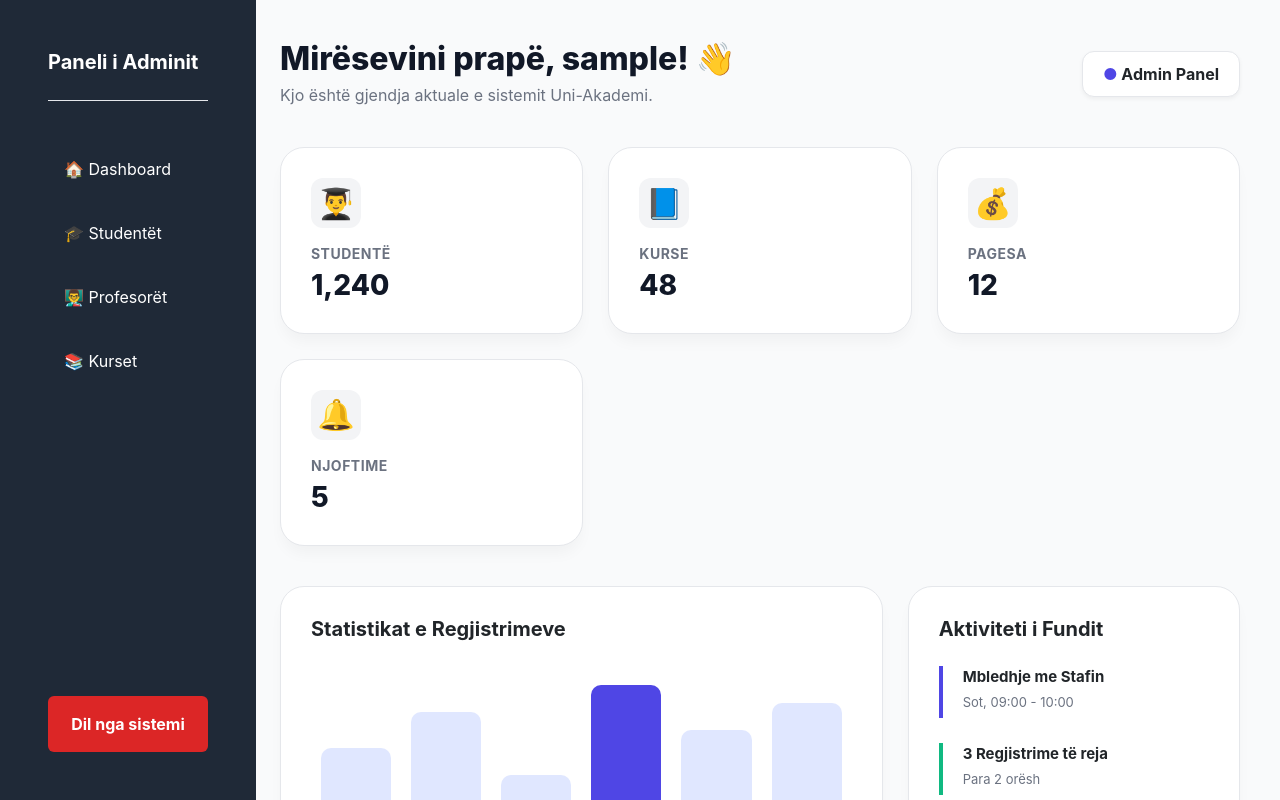
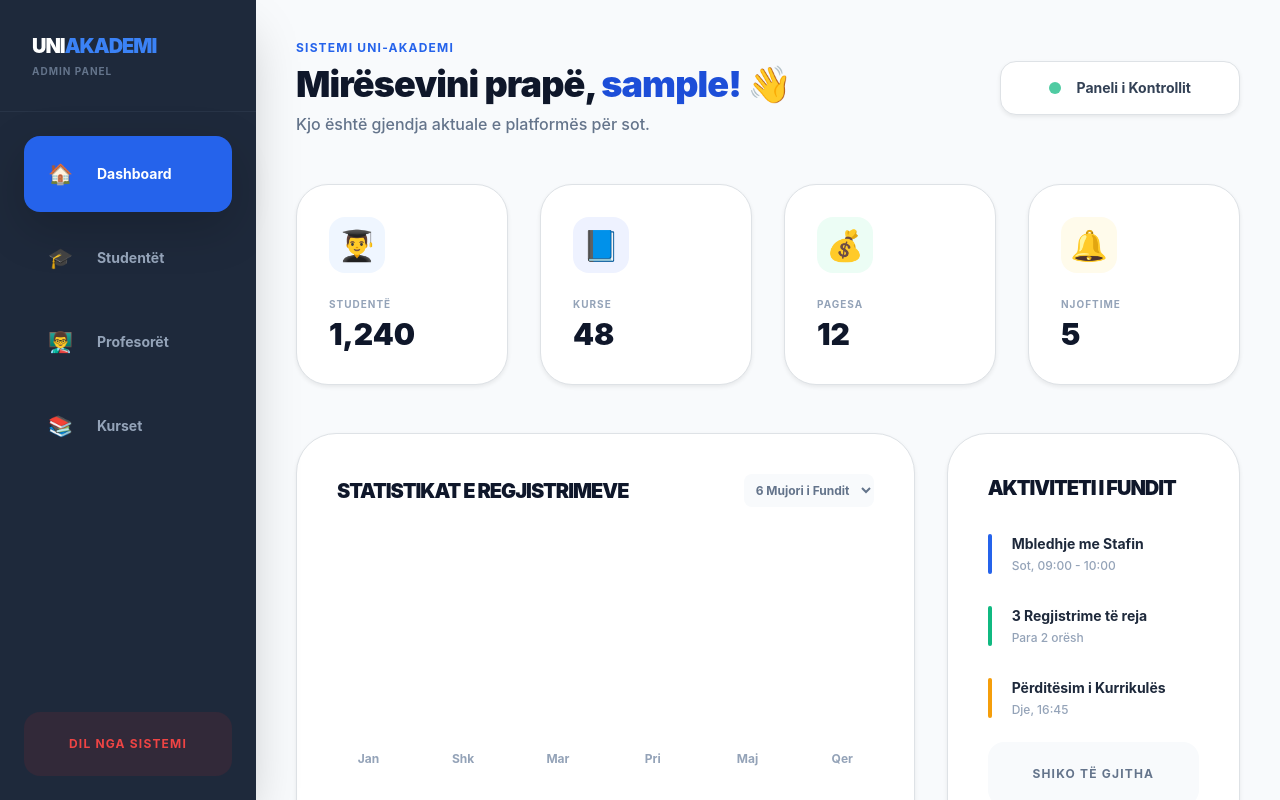
Before and after one commit to Rinesaibishi01/student-registration-platform, a React (Vite) app in the folder frontend/: page /Dashboard-admin in a window 1280 px wide. Shown: the top 800 px of the page. Built offline with nearby package versions, Linux system fonts and the light colour scheme; sample sign-in values are in the browser's storage.

Commit message:
Rregullimi i dizajnit te Dashboard-admin.jsx

```diff
--- a/frontend/package.json
+++ b/frontend/package.json
@@ -12,6 +12,7 @@
   "dependencies": {
     "@tailwindcss/vite": "^4.2.2",
     "axios": "^1.14.0",
+    "lucide-react": "^1.14.0",
     "react": "^19.2.4",
     "react-dom": "^19.2.4",
     "react-router-dom": "^7.14.0",
--- a/frontend/src/components/Sidebar.jsx
+++ b/frontend/src/components/Sidebar.jsx
@@ -1,8 +1,17 @@
 import React from "react";
-import { Link, useNavigate } from "react-router-dom";
-// Mund të përdorësh ikona thjesht me tekst nëse s'ke instaluar react-icons
-const Sidebar = () => {
+import { Link, useLocation, useNavigate } from "react-router-dom";
+
+function Sidebar() {
+  const location = useLocation();
   const navigate = useNavigate();
+
+  // Ky është blloku kritik - rrugët (path) duhet të jenë 100% si në App.js
+  const menuItems = [
+    { name: "Dashboard", path: "/Dashboard-admin", icon: "🏠" },
+    { name: "Studentët", path: "/Students", icon: "🎓" },
+    { name: "Profesorët", path: "/teachers", icon: "👨‍🏫" },
+    { name: "Kurset", path: "/Courses", icon: "📚" },
+  ];
 
   const handleLogout = () => {
     localStorage.clear();
@@ -10,24 +19,47 @@
   };
 
   return (
-    <div className="w-64 h-screen bg-gray-800 text-white fixed flex flex-col p-5">
-      <h2 className="text-xl font-bold mb-10 border-b pb-4">Paneli i Adminit</h2>
+    <aside className="fixed left-0 top-0 h-screen w-64 bg-[#1e293b] text-white flex flex-col z-[1000] shadow-2xl">
+      {/* HEADER */}
+      <div className="p-8 border-b border-slate-700/50">
+        <h2 className="text-xl font-black tracking-tighter uppercase text-white">
+          Uni<span className="text-blue-500">Akademi</span>
+        </h2>
+        <p className="text-[10px] text-slate-500 font-bold uppercase tracking-widest mt-1">Admin Panel</p>
+      </div>
 
-      <nav className="flex-1 space-y-2">
-        <Link to="/Dashboard-admin" className="block p-3 hover:bg-gray-700 rounded transition">🏠 Dashboard</Link>
-        <Link to="/students" className="block p-3 hover:bg-gray-700 rounded transition">🎓 Studentët</Link>
-        <Link to="/teachers" className="block p-3 hover:bg-gray-700 rounded transition">👨‍🏫 Profesorët</Link>
-        <Link to="/courses" className="block p-3 hover:bg-gray-700 rounded transition">📚 Kurset</Link>
+      {/* NAVIGATION */}
+      <nav className="flex-1 px-4 py-6 space-y-2">
+        {menuItems.map((item) => {
+          const isActive = location.pathname === item.path;
+          return (
+            <Link
+              key={item.name}
+              to={item.path}
+              className={`flex items-center gap-4 px-6 py-4 rounded-2xl font-bold text-sm transition-all no-underline ${
+                isActive
+                ? "bg-blue-600 text-white shadow-lg shadow-blue-900/20"
+                : "text-slate-400 hover:bg-slate-800 hover:text-white"
+              }`}
+            >
+              <span className="text-xl">{item.icon}</span>
+              {item.name}
+            </Link>
+          );
+        })}
       </nav>
 
+      {/* FOOTER */}
+      <div className="p-6 border-t border-slate-800">
         <button
           onClick={handleLogout}
-        className="mt-auto bg-red-600 p-3 rounded font-bold hover:bg-red-700 transition"
+          className="w-full py-4 bg-red-600/10 text-red-500 rounded-2xl font-bold text-xs uppercase tracking-widest hover:bg-red-600 hover:text-white transition-all border-none cursor-pointer"
         >
           Dil nga sistemi
         </button>
       </div>
+    </aside>
   );
-};
+}
 
 export default Sidebar;
--- a/frontend/src/pages/Dashboard/Dashboard-admin.jsx
+++ b/frontend/src/pages/Dashboard/Dashboard-admin.jsx
@@ -1,6 +1,6 @@
 import React from "react";
 import { useNavigate } from "react-router-dom";
-import Sidebar from "../../components/Sidebar"; // Importojmë Sidebar-in universal
+import Sidebar from "../../components/Sidebar";
 
 function Dashboard() {
   const navigate = useNavigate();
@@ -9,115 +9,114 @@
   const adminName = localStorage.getItem("userName") || "Admin";
 
   const stats = [
-    { title: "Studentë", count: "1,240", icon: "👨‍🎓" },
-    { title: "Kurse", count: "48", icon: "📘" },
-    { title: "Pagesa", count: "12", icon: "💰" },
-    { title: "Njoftime", count: "5", icon: "🔔" },
+    { title: "Studentë", count: "1,240", icon: "👨‍🎓", color: "bg-blue-50 text-blue-600" },
+    { title: "Kurse", count: "48", icon: "📘", color: "bg-indigo-50 text-indigo-600" },
+    { title: "Pagesa", count: "12", icon: "💰", color: "bg-emerald-50 text-emerald-600" },
+    { title: "Njoftime", count: "5", icon: "🔔", color: "bg-amber-50 text-amber-600" },
   ];
 
   return (
-    <div style={{ display: "flex", minHeight: "100vh", background: "#F9FAFB", fontFamily: "Inter, sans-serif" }}>
+    <div className="flex min-h-screen bg-[#F8FAFC] font-sans">
 
       {/* SIDEBAR UNIVERSAL */}
       <Sidebar />
 
-      {/* MAIN CONTENT - shtojmë marginLeft: "240px" ose "256px" (varet nga sidebar) */}
-      <main style={{ flex: 1, padding: "40px", marginLeft: "240px", overflowY: "auto" }}>
+      {/* MAIN CONTENT */}
+      <main className="flex-1 p-10 ml-[256px] overflow-y-auto">
 
-        {/* HEADER */}
-        <div style={{ marginBottom: "40px", display: "flex", justifyContent: "space-between", alignItems: "center" }}>
+        {/* HEADER SECTION */}
+        <div className="mb-12 flex justify-between items-center">
           <div>
-            <h1 style={{ margin: 0, fontSize: "32px", fontWeight: "800", color: "#111827" }}>
-              Mirësevini prapë, {adminName}! 👋
+            <h5 className="text-blue-600 font-bold uppercase tracking-widest text-xs mb-2">Sistemi Uni-Akademi</h5>
+            <h1 className="text-4xl font-black text-slate-900 tracking-tight">
+              Mirësevini prapë, <span className="text-blue-700">{adminName}!</span> 👋
             </h1>
-            <p style={{ color: "#6B7280", marginTop: "5px" }}>Kjo është gjendja aktuale e sistemit Uni-Akademi.</p>
+            <p className="text-slate-500 mt-2 font-medium">Kjo është gjendja aktuale e platformës për sot.</p>
           </div>
-          <div style={{
-            background: "white",
-            padding: "10px 20px",
-            borderRadius: "12px",
-            fontWeight: "bold",
-            border: "1px solid #E5E7EB",
-            boxShadow: "0 2px 4px rgba(0,0,0,0.05)"
-          }}>
-            <span style={{ color: "#4F46E5" }}>●</span> Admin Panel
+
+          <div className="flex items-center gap-3 bg-white px-5 py-3 rounded-2xl shadow-sm border border-slate-100">
+            <div className="w-3 h-3 bg-emerald-500 rounded-full animate-pulse"></div>
+            <span className="font-bold text-slate-700 text-sm">Paneli i Kontrollit</span>
           </div>
         </div>
 
         {/* STATS CARDS */}
-        <div style={{
-          display: "grid",
-          gridTemplateColumns: "repeat(auto-fit, minmax(240px, 1fr))",
-          gap: "25px",
-          marginBottom: "40px"
-        }}>
+        <div className="grid grid-cols-1 md:grid-cols-2 lg:grid-cols-4 gap-8 mb-12">
           {stats.map((item, i) => (
-            <div key={i} style={cardStyle}>
-              <div style={{
-                fontSize: "30px",
-                background: "#F3F4F6",
-                width: "50px",
-                height: "50px",
-                display: "flex",
-                alignItems: "center",
-                justifyContent: "center",
-                borderRadius: "12px",
-                marginBottom: "15px"
-              }}>
+            <div key={i} className="bg-white p-8 rounded-[2rem] border border-slate-50 shadow-sm hover:shadow-md transition-all duration-300 group cursor-pointer">
+              <div className={`${item.color} w-14 h-14 rounded-2xl flex items-center justify-center text-3xl mb-6 group-hover:scale-110 transition-transform`}>
                 {item.icon}
               </div>
-              <p style={{ color: "#6B7280", margin: "5px 0", fontSize: "14px", fontWeight: "700", textTransform: "uppercase", letterSpacing: "0.5px" }}>
+              <p className="text-slate-400 font-bold uppercase tracking-widest text-[10px] mb-1">
                 {item.title}
               </p>
-              <h2 style={{ margin: 0, fontSize: "28px", fontWeight: "800", color: "#111827" }}>{item.count}</h2>
+              <h2 className="text-3xl font-black text-slate-900">{item.count}</h2>
             </div>
           ))}
         </div>
 
-        {/* CONTENT GRIDS */}
-        <div style={{ display: "flex", gap: "25px", flexWrap: "wrap" }}>
+        {/* CONTENT GRIDS (Charts & Activity) */}
+        <div className="grid grid-cols-1 lg:grid-cols-3 gap-8">
 
-          {/* CHART PLACEHOLDER */}
-          <div style={{ ...cardStyle, flex: 2, minWidth: "400px" }}>
-            <h3 style={{ marginBottom: "25px", fontSize: "20px", fontWeight: "700" }}>Statistikat e Regjistrimeve</h3>
-            <div style={{ display: "flex", alignItems: "flex-end", gap: "20px", height: "200px", padding: "10px" }}>
-              {[60, 80, 45, 95, 70, 85].map((h, i) => (
-                <div key={i} style={{
-                  flex: 1,
-                  height: `${h}%`,
-                  background: i === 3 ? "#4F46E5" : "#E0E7FF",
-                  borderRadius: "10px",
-                  transition: "0.3s ease",
-                  cursor: "pointer"
-                }}
-                title={`${h} regjistrime`}
-                />
+          {/* CHART CARD */}
+          <div className="lg:col-span-2 bg-white p-10 rounded-[2.5rem] border border-slate-50 shadow-sm">
+            <div className="flex justify-between items-center mb-10">
+              <h3 className="text-xl font-black text-slate-900 uppercase tracking-tighter">Statistikat e Regjistrimeve</h3>
+              <select className="bg-slate-50 border-none text-slate-500 font-bold text-xs p-2 rounded-lg outline-none cursor-pointer">
+                <option>6 Mujori i Fundit</option>
+                <option>Viti i Fundit</option>
+              </select>
+            </div>
+
+            <div className="flex items-flex-end gap-5 h-[220px] items-end px-2">
+              {[60, 85, 45, 100, 75, 90].map((h, i) => (
+                <div key={i} className="flex-1 flex flex-col items-center gap-4 group">
+                  <div
+                    style={{ height: `${h}%` }}
+                    className={`w-full rounded-2xl transition-all duration-500 cursor-pointer ${
+                      i === 3 ? "bg-blue-600 shadow-lg shadow-blue-200" : "bg-blue-50 group-hover:bg-blue-100"
+                    }`}
+                  ></div>
+                  <span className="text-slate-400 font-bold text-xs">
+                    {["Jan", "Shk", "Mar", "Pri", "Maj", "Qer"][i]}
+                  </span>
+                </div>
               ))}
-            </div>
-            <div style={{ display: "flex", justifyContent: "space-between", marginTop: "15px", color: "#9CA3AF", fontSize: "13px", fontWeight: "600" }}>
-              <span>Jan</span><span>Shk</span><span>Mar</span><span>Pri</span><span>Maj</span><span>Qer</span>
             </div>
           </div>
 
-          {/* RECENT ACTIVITY */}
-          <div style={{ ...cardStyle, flex: 1, minWidth: "300px" }}>
-            <h3 style={{ marginBottom: "25px", fontSize: "20px", fontWeight: "700" }}>Aktiviteti i Fundit</h3>
+          {/* RECENT ACTIVITY CARD */}
+          <div className="bg-white p-10 rounded-[2.5rem] border border-slate-50 shadow-sm">
+            <h3 className="text-xl font-black text-slate-900 mb-8 uppercase tracking-tighter">Aktiviteti i Fundit</h3>
 
-            <div style={{ display: "flex", flexDirection: "column", gap: "25px" }}>
-              <div style={{ borderLeft: "4px solid #4F46E5", paddingLeft: "20px" }}>
-                <strong style={{ display: "block", fontSize: "15px" }}>Mbledhje me Stafin</strong>
-                <p style={{ fontSize: "13px", color: "#6B7280", margin: "5px 0" }}>Sot, 09:00 - 10:00</p>
+            <div className="space-y-8">
+              <div className="flex gap-4 relative">
+                <div className="w-1 bg-blue-600 rounded-full h-full absolute left-0"></div>
+                <div className="pl-6">
+                  <strong className="block text-slate-800 text-sm font-bold">Mbledhje me Stafin</strong>
+                  <p className="text-xs text-slate-400 font-medium mt-1">Sot, 09:00 - 10:00</p>
+                </div>
               </div>
 
-              <div style={{ borderLeft: "4px solid #10B981", paddingLeft: "20px" }}>
-                <strong style={{ display: "block", fontSize: "15px" }}>3 Regjistrime të reja</strong>
-                <p style={{ fontSize: "13px", color: "#6B7280", margin: "5px 0" }}>Para 2 orësh</p>
+              <div className="flex gap-4 relative">
+                <div className="w-1 bg-emerald-500 rounded-full h-full absolute left-0"></div>
+                <div className="pl-6">
+                  <strong className="block text-slate-800 text-sm font-bold">3 Regjistrime të reja</strong>
+                  <p className="text-xs text-slate-400 font-medium mt-1">Para 2 orësh</p>
+                </div>
               </div>
 
-              <div style={{ borderLeft: "4px solid #F59E0B", paddingLeft: "20px" }}>
-                <strong style={{ display: "block", fontSize: "15px" }}>Përditësim i Kurrikulës</strong>
-                <p style={{ fontSize: "13px", color: "#6B7280", margin: "5px 0" }}>Dje, 16:45</p>
+              <div className="flex gap-4 relative">
+                <div className="w-1 bg-amber-500 rounded-full h-full absolute left-0"></div>
+                <div className="pl-6">
+                  <strong className="block text-slate-800 text-sm font-bold">Përditësim i Kurrikulës</strong>
+                  <p className="text-xs text-slate-400 font-medium mt-1">Dje, 16:45</p>
+                </div>
               </div>
+
+              <button className="w-full py-4 mt-4 bg-slate-50 text-slate-500 font-bold text-xs rounded-2xl hover:bg-blue-50 hover:text-blue-600 transition-colors uppercase tracking-widest">
+                Shiko të gjitha
+              </button>
             </div>
           </div>
 
@@ -127,14 +126,4 @@
   );
 }
 
-const cardStyle = {
-  background: "white",
-  padding: "30px",
-  borderRadius: "24px",
-  border: "1px solid #E5E7EB",
-  boxShadow: "0 10px 15px -3px rgba(0, 0, 0, 0.04)",
-  transition: "0.3s ease",
-  cursor: "default"
-};
-
 export default Dashboard;
```
Also changed, not shown: frontend/src/pages/Dashboard/Students.jsx (+6 -7 lines), 1 other file (tests, documents, lock files or other folders). Lines whose indentation alone changed are shown as unchanged.
